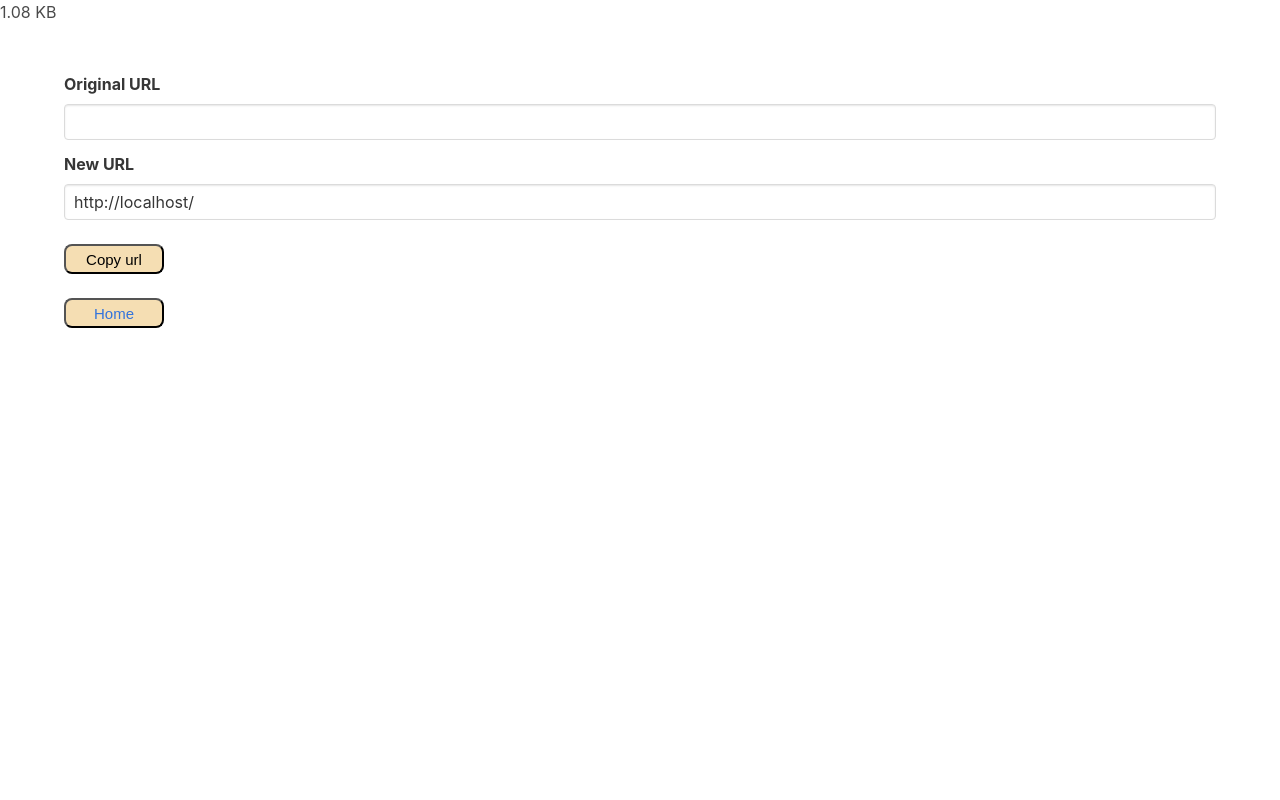
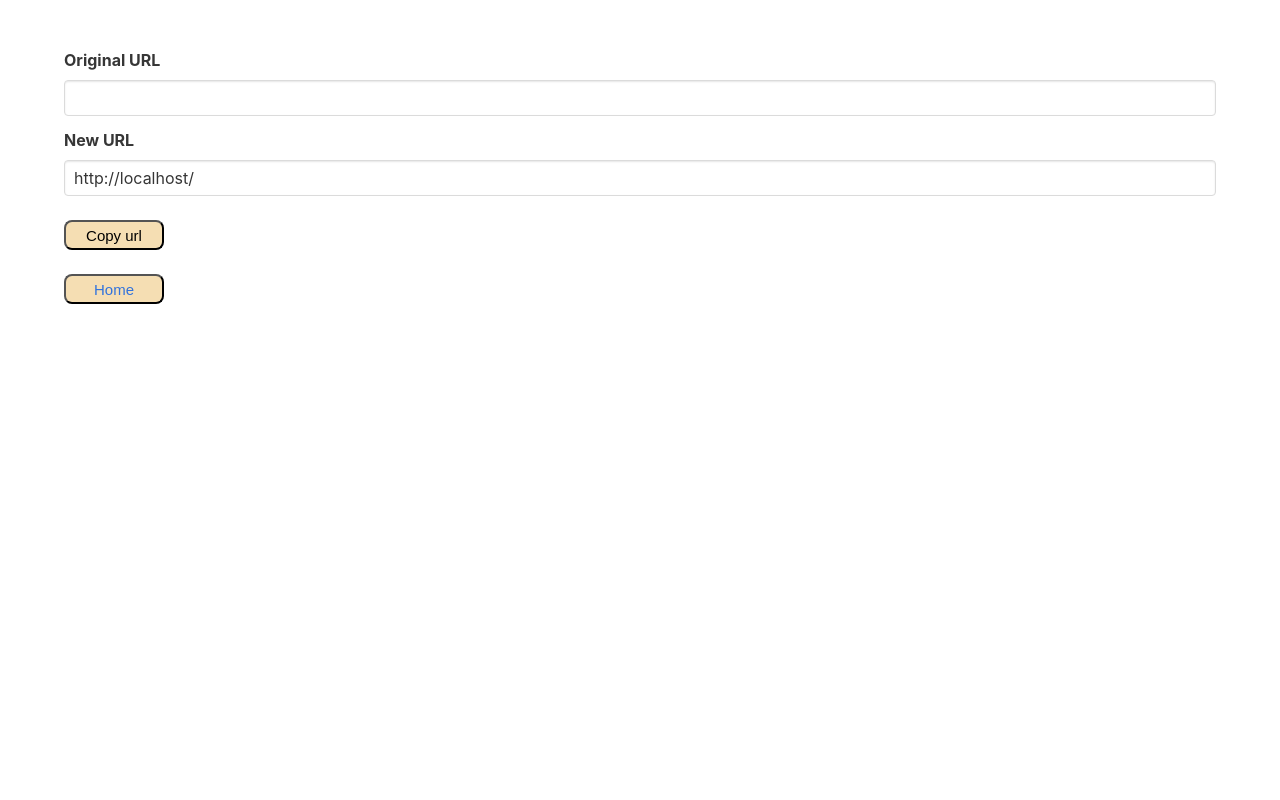
Before and after one commit to yunusbahtiar22/shor10r, a Flask app: template app/templates/url_added.html in a window 1280 px wide. Run offline with Flask 2, Linux system fonts and the light colour scheme; the template is opened without the code that fills it, so the values that code supplies are empty; some libraries are stand-ins or nearby versions.

Commit message:
fix some typos

```diff
--- a/app/templates/url_added.html
+++ b/app/templates/url_added.html
@@ -1,6 +1,4 @@
-1.08 KB
-
-<!DOCTYPE html>
+ <!DOCTYPE html>
 <html>
   <head>
     <meta charset="utf-8">
@@ -23,15 +21,6 @@
         alert("Copied the text: " + copyText.value);
         }
     </script>
-    <!-- <script>
-        function copyToClipboard(element) {
-            var $temp = $("<input>");
-            $("body").append($temp);
-            $temp.val($(element).text()).select();
-            document.execCommand("copy");
-            $temp.remove();
-            }
-    </script> -->
     <style>
         button {
             height:10px;
```
